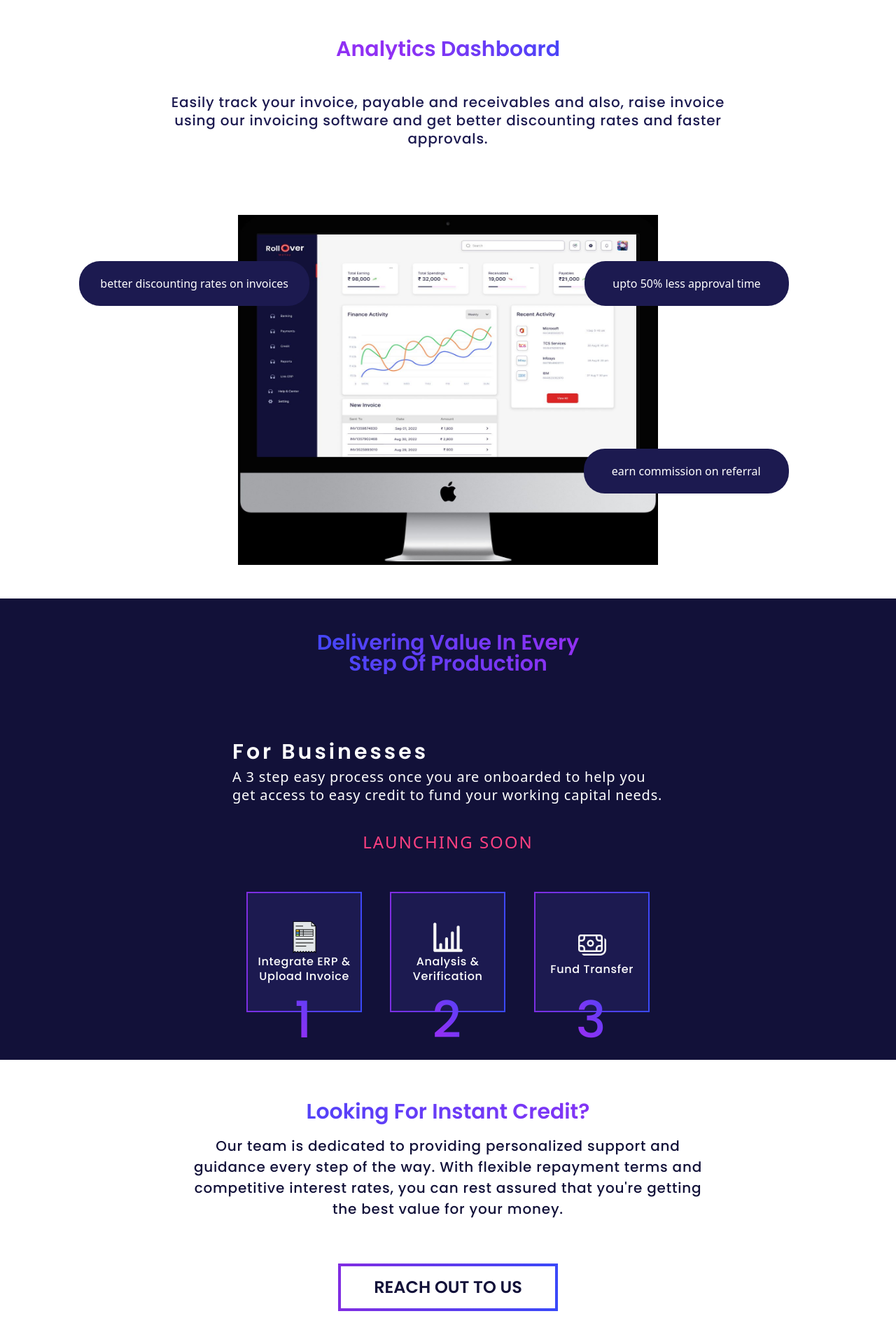
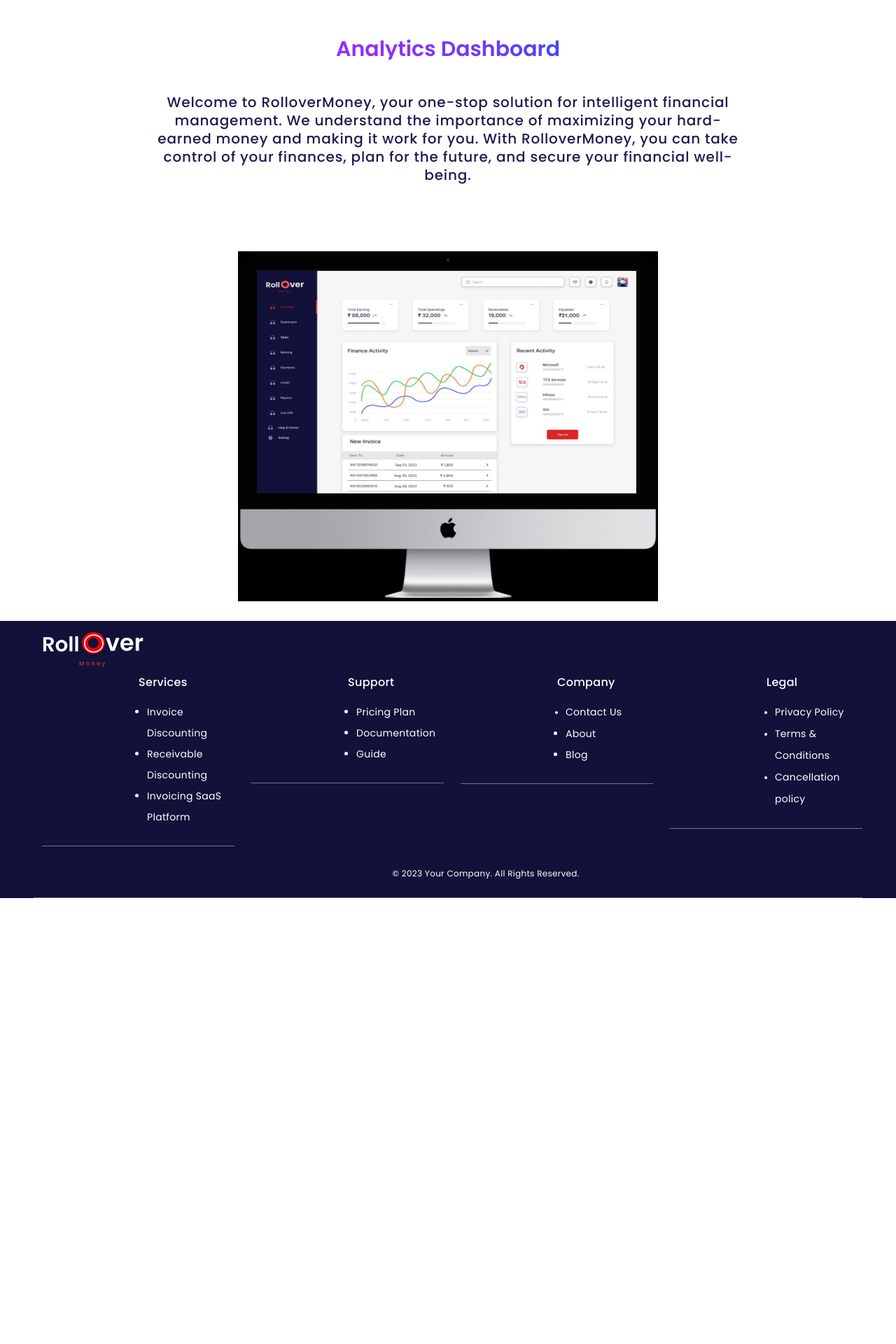
Before and after one commit to rollovermoney/rollover-website, a React (Create React App) app: page / in a window 1280 px wide. Shown: the part 720-2640 px from the top of the page at 70% size. After the commit the page ends 2003 px from the top, so only its background shows below. Built offline with nearby package versions, Linux system fonts and the light colour scheme.

Commit message:
changes done

```diff
--- a/src/App.js
+++ b/src/App.js
@@ -39,8 +39,8 @@ const Home = () => {
     <>
       <BannerSection />
       <Mobile />
-      <BusinessSteps />
-      <CallBackSection />
+      {/* <BusinessSteps /> */}
+      {/* <CallBackSection /> */}
     </>
   );
 };
--- a/src/components/Mobile.js
+++ b/src/components/Mobile.js
@@ -39,16 +39,14 @@ const Mobile = () => {
               Analytics Dashboard
             </h6>
             <p className="invoicingPara my-5">
-              Easily track your invoice, payable and receivables and also, raise
-              invoice using our invoicing software and get better discounting
-              rates and faster approvals.
+              Welcome to RolloverMoney, your one-stop solution for intelligent financial management. We understand the importance of maximizing your hard-earned money and making it work for you. With RolloverMoney, you can take control of your finances, plan for the future, and secure your financial well-being.
             </p>
 
             <div className="my-5 position-relative">
               <img className="macImg" src="/images/macdash.jpeg"></img>
             </div>
 
-            <div className="d-flex d-sm-none div1macpoints my-0" data-aos="fade-up">
+            {/* <div className="d-flex d-sm-none div1macpoints my-0" data-aos="fade-up">
               upto 50% less approval time
             </div>
             <div className="d-flex d-sm-none div1macpoints mb-0" data-aos="fade-up">
@@ -66,7 +64,7 @@ const Mobile = () => {
             </div>
             <div className="MacPointsDiv3 d-none d-sm-flex" data-aos="fade-up" data-aos-offset="300">
               earn commission on referral
-            </div>
+            </div> */}
           </div>
         </div>
         <div className="col-md-2"></div>
```
